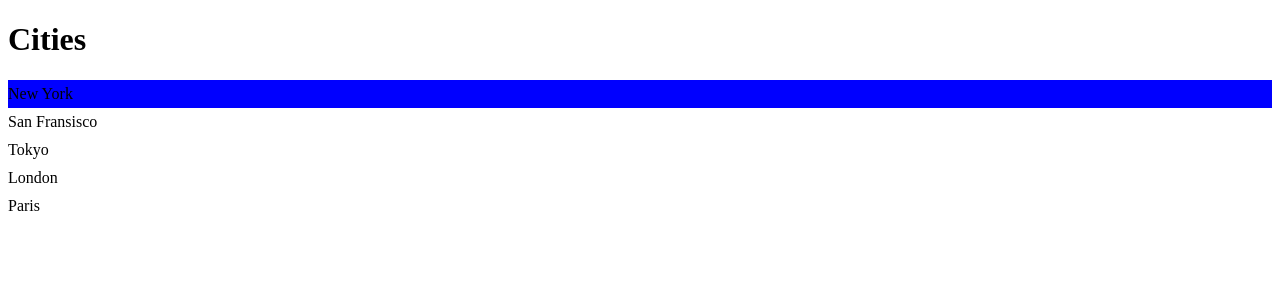
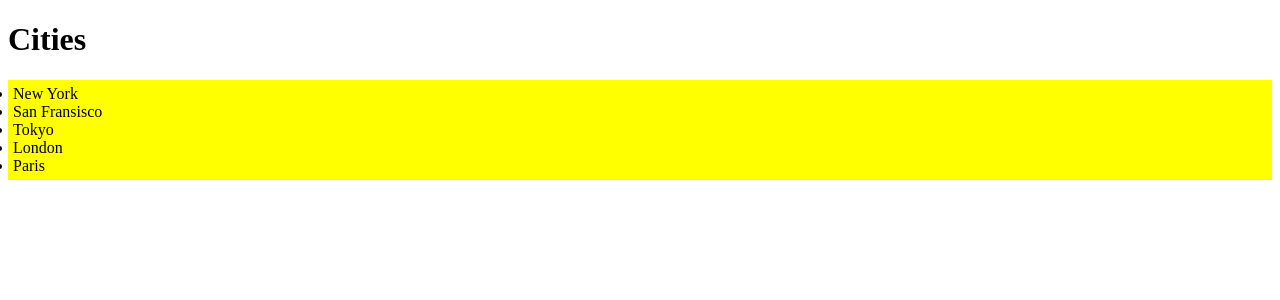
Before and after one commit to kylehammond/mosh-react-18, a React (Vite) app in the folder react-app/: page / in a window 1280 px wide. Shown: the top 300 px of the page. Built offline with nearby package versions, Linux system fonts and the light colour scheme.

Commit message:
revert a bit

```diff
--- a/react-app/package.json
+++ b/react-app/package.json
@@ -11,8 +11,7 @@
   "dependencies": {
     "bootstrap": "^5.2.3",
     "react": "^18.2.0",
-    "react-dom": "^18.2.0",
-    "styled-components": "^6.1.0"
+    "react-dom": "^18.2.0"
   },
   "devDependencies": {
     "@types/react": "^18.0.27",
--- a/react-app/src/components/ListGroup/ListGroup.css
+++ b/react-app/src/components/ListGroup/ListGroup.css
@@ -0,0 +1,4 @@
+.list-group {
+    background-color: yellow;
+    padding: 5px;
+}
--- a/react-app/src/components/ListGroup/ListGroup.tsx
+++ b/react-app/src/components/ListGroup/ListGroup.tsx
@@ -1,19 +1,5 @@
 import { useState } from "react";
-import styles from "./ListGroup.css";
-import styled from "styled-components";
-
-const List = styled.ul`
-  list-style: none;
-  padding: 0;
-`;
-interface ListItemProps {
-  active: boolean;
-}
-
-const ListItem = styled.li<ListItemProps>`
-  padding: 5px 0;
-  background: ${(props) => (props.active ? "blue" : "none")};
-`;
+import "./ListGroup.css";
 
 interface Props {
   items: string[];
@@ -24,26 +10,30 @@
 function ListGroup({ items, heading, onSelectItem }: Props) {
   // hook, naming is convention
   // I have a value called selectedIndex, I want to use setSelectedIndex to update its state, and initialize it to -1
-  const [selectedIndex, setSelectedIndex] = useState(0);
+  const [selectedIndex, setSelectedIndex] = useState(-1);
 
   return (
     <>
       <h1>{heading}</h1>
       {items.length === 0 && <p>No item found</p>}
-      <List className={"list-group"}>
+      <ul className="list-group">
         {items.map((item, index) => (
-          <ListItem
-            active={index === selectedIndex}
+          <li
             key={item}
+            className={
+              selectedIndex === index
+                ? "list-group-item active"
+                : "list-group-item"
+            }
             onClick={() => {
               setSelectedIndex(index);
               onSelectItem(item);
             }}
           >
             {item}
-          </ListItem>
+          </li>
         ))}
-      </List>
+      </ul>
     </>
   );
 }
```
Also changed, not shown: 1 other file (tests, documents, lock files or other folders).
